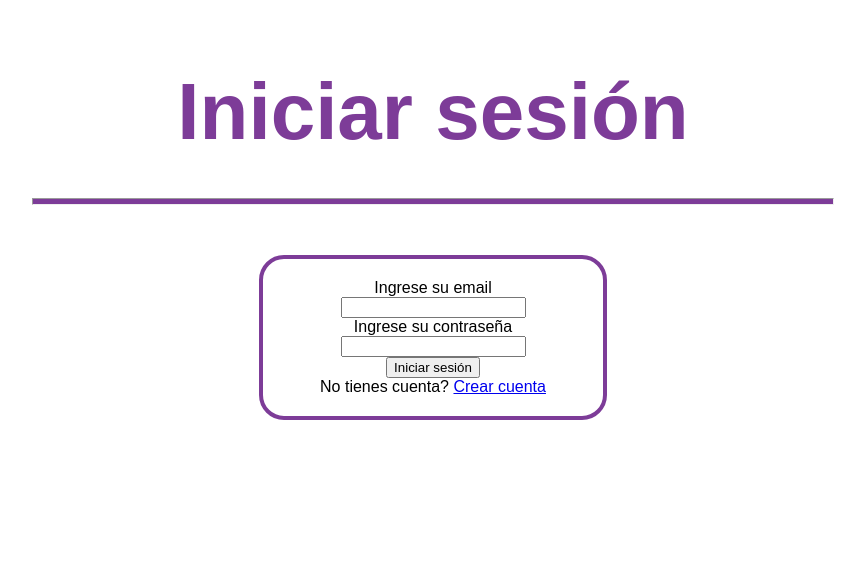
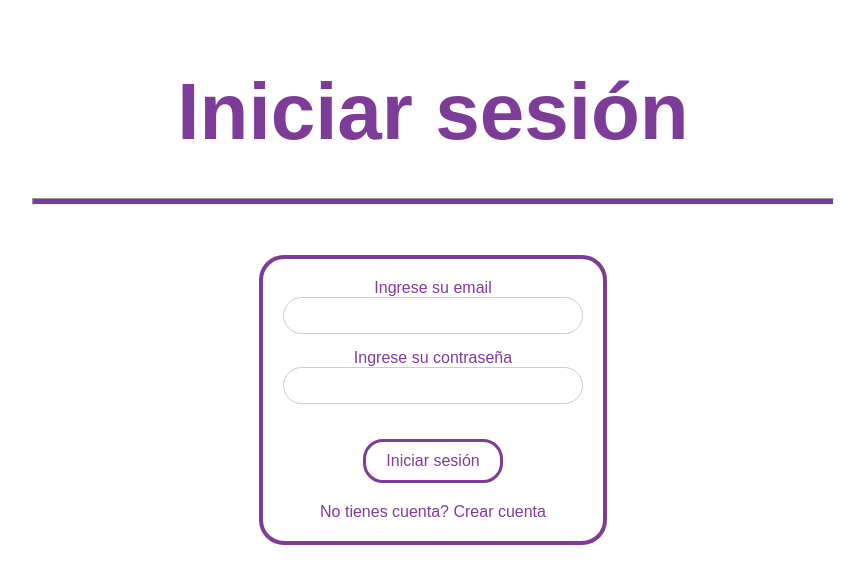
Before and after one commit to CodeStrong2023/Proyecto-Python-BrigadaBinaria, a Flask app: page /login in a window 1280 px wide. Shown: the top 584 px of the page, without its empty margins (207-1072 px from the left). Run offline with Flask 3, Linux system fonts and the light colour scheme; some libraries are stand-ins or nearby versions.

Commit message:
Últimos cambios en login.css

```diff
--- a/crud/static/css/login.css
+++ b/crud/static/css/login.css
@@ -36,3 +36,53 @@ form {
     align-items: center;
     justify-content: center;
 }
+.form-label {
+    margin-bottom: 10px;
+    color: #7D3C98;
+    text-align: center;
+}
+
+input[type="email"], input[type="password"] {
+    width: 100%;
+    padding: 10px;
+    margin-bottom: 15px;
+    border: 1px solid #ccc;
+    border-radius: 20px;
+    box-sizing: border-box;
+    transition: border 0.3s;
+}
+
+input[type="email"]:hover, input[type="password"]:hover {
+    border: 1px solid #7D3C98;
+}
+
+.boton-enviar {
+    background-color: white;
+    border: 3px solid #7D3C98;
+    color: #7D3C98;
+    padding: 10px 20px;
+    cursor: pointer;
+    border-radius: 20px;
+    font-size: 16px;
+    margin-top: 20px;
+}
+
+.boton-enviar:hover {
+    background-color: #7D3C98;
+    color: white;
+}
+
+.sin-cuenta {
+    margin-top: 20px;
+    text-align: center;
+    color: #7D3C98;
+}
+
+.crear-usuario {
+    color: #7D3C98;
+    text-decoration: none;
+}
+
+.crear-usuario:hover {
+    text-decoration: underline;
+}
```
